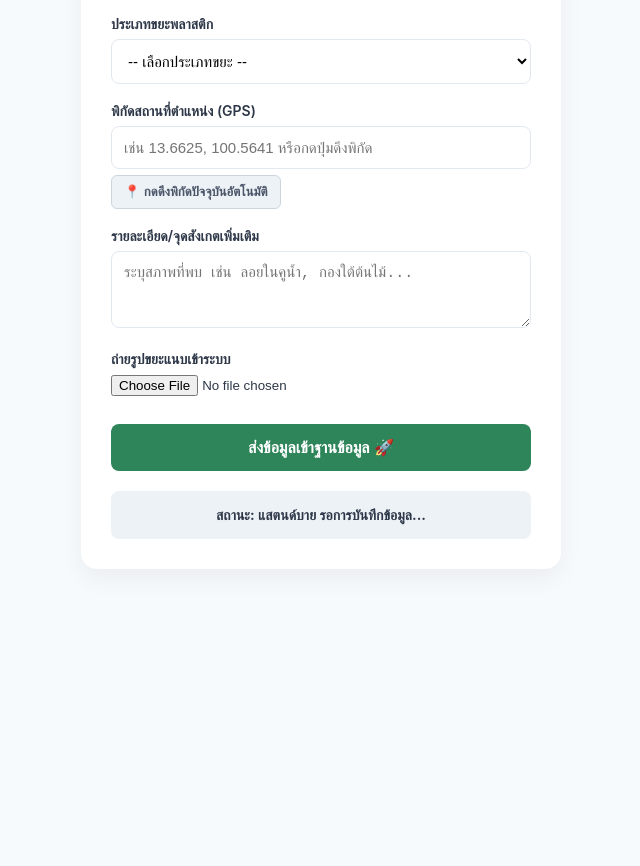
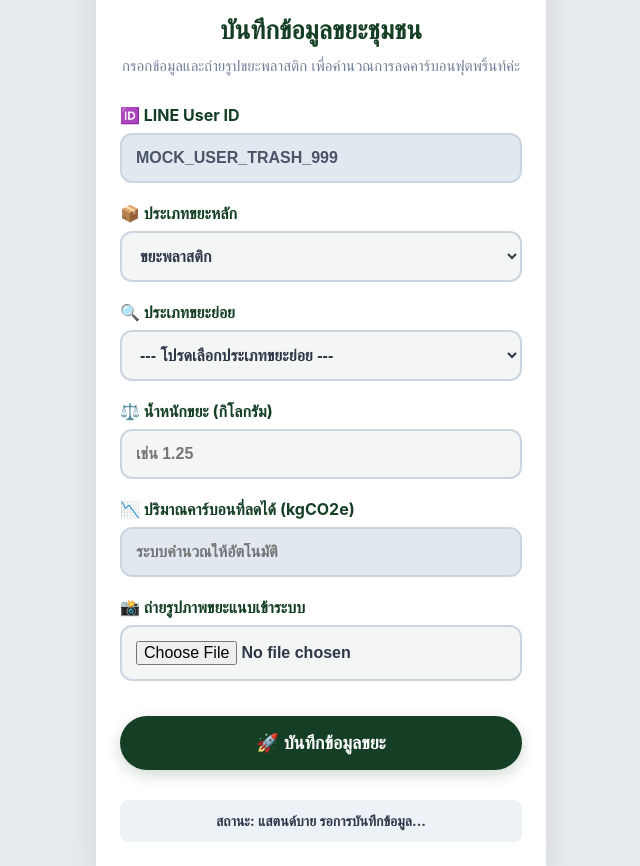
Before and after one commit to farngy/bangkachao_waste_liff, a plain HTML site: page wasterecord.html in a window 1280 px wide. Shown: the part 79-945 px from the top of the page, without its empty margins (319-959 px from the left). Before the commit the page ends 800 px from the top, so only its background shows below. Drawn offline with Linux system fonts and the light colour scheme.

Commit message:
Update wasterecord.html

```diff
--- a/wasterecord.html
+++ b/wasterecord.html
@@ -3,208 +3,301 @@
 <head>
     <meta charset="UTF-8">
     <meta name="viewport" content="width=device-width, initial-scale=1.0">
-    <title>ระบบบันทึกข้อมูลขยะพลาสติก - บางกะเจ้า</title>
+    <title>บันทึกข้อมูลขยะ - บัญชีขยะดิจิทัล</title>
+    <!-- ดึงระบบ LINE LIFF SDK (เผื่อพี่เปิดใช้ระบบผ่านไลน์สไตล์เดียวกับหน้าลงทะเบียน) -->
+    <script src="https://static.line-scdn.net/liff/edge/2/sdk.js"></script>
     <style>
         :root {
-            --primary: #2f855a;
-            --primary-hover: #22543d;
-            --bg: #f7fafc;
-            --card-bg: #ffffff;
-            --text: #2d3748;
+            --primary-dark: #143F24;     /* สีเขียวเข้มพรีเมียม */
+            --primary-green: #2f855a;    /* สีเขียวบันทึกขยะ */
+            --bg-light: #F4F6F5;         /* สีพื้นหลังขาวครีม */
+            --text-main: #2d3748;        /* สีตัวหนังสือหลัก */
         }
+
         body {
             font-family: -apple-system, BlinkMacSystemFont, "Segoe UI", Roboto, sans-serif;
-            background-color: var(--bg);
-            color: var(--text);
+            color: var(--text-main);
+            background-color: #e9ecef;
             margin: 0;
-            padding: 20px;
+            padding: 0;
             display: flex;
             justify-content: center;
+            align-items: flex-start;
+            min-height: 100vh;
         }
-        .container {
-            background: var(--card-bg);
-            padding: 30px;
-            border-radius: 16px;
-            box-shadow: 0 10px 25px rgba(0,0,0,0.05);
+
+        .phone-container {
             width: 100%;
-            max-width: 480px;
+            max-width: 450px;
+            min-height: 100vh;
+            background: #FFFFFF;
             box-sizing: border-box;
+            padding: 24px;
+            display: flex;
+            flex-direction: column;
+            box-shadow: 0 15px 35px rgba(0,0,0,0.1);
         }
+
+        .top-bar {
+            text-align: center;
+            padding-bottom: 16px;
+            border-bottom: 2px solid var(--bg-light);
+            margin-bottom: 25px;
+        }
+        .brand-name {
+            font-size: 22px;
+            font-weight: 800;
+            color: var(--primary-dark);
+        }
+
         h2 {
-            color: var(--primary);
-            margin-top: 0;
+            font-size: 26px;
+            color: var(--primary-dark);
+            margin: 0 0 10px 0;
+            font-weight: 800;
             text-align: center;
-            font-size: 22px;
         }
+        .sub-title {
+            font-size: 15px;
+            color: #718096;
+            text-align: center;
+            margin-bottom: 30px;
+        }
+
         .form-group {
-            margin-bottom: 18px;
+            margin-bottom: 20px;
             text-align: left;
         }
-        label {
+
+        .form-label {
             display: block;
-            margin-bottom: 6px;
+            font-size: 16px;
+            font-weight: 700;
+            color: var(--primary-dark);
+            margin-bottom: 8px;
+        }
+
+        .form-input, .form-select {
+            width: 100%;
+            box-sizing: border-box;
+            padding: 14px;
+            font-size: 16px;
             font-weight: 600;
-            font-size: 14px;
+            border: 2px solid #cbd5e0;
+            border-radius: 12px;
+            color: var(--text-main);
+            background-color: var(--bg-light);
         }
-        select, input[type="text"], textarea {
-            width: 100%;
-            padding: 12px;
-            border: 1px solid #e2e8f0;
-            border-radius: 8px;
-            font-size: 15px;
-            box-sizing: border-box;
-            background-color: #fff;
+        .form-input:focus, .form-select:focus {
+            outline: none;
+            border-color: var(--primary-dark);
+            background-color: #FFFFFF;
         }
-        select:focus, input:focus, textarea:focus {
-            outline: none;
-            border-color: var(--primary);
-            box-shadow: 0 0 0 3px rgba(47, 133, 90, 0.1);
+
+        .readonly-input {
+            background-color: #e2e8f0;
+            color: #4a5568;
+            cursor: not-allowed;
         }
-        .gps-btn {
-            background-color: #edf2f7;
-            color: #4a5568;
-            border: 1px solid #cbd5e0;
-            padding: 8px 12px;
-            font-size: 13px;
-            border-radius: 6px;
-            cursor: pointer;
-            margin-top: 6px;
-            font-weight: bold;
-        }
+
         .btn-submit {
-            background-color: var(--primary);
+            background-color: var(--primary-dark);
             color: white;
             border: none;
-            padding: 14px;
             width: 100%;
-            font-size: 16px;
+            padding: 16px;
+            font-size: 18px;
+            font-weight: 800;
+            border-radius: 35px;
+            cursor: pointer;
+            box-shadow: 0 5px 15px rgba(20, 63, 36, 0.2);
+            margin-top: 15px;
+            margin-bottom: 20px;
+        }
+        .btn-submit:disabled {
+            background-color: #a0aec0;
+            cursor: not-allowed;
+            box-shadow: none;
+        }
+
+        .status-report {
+            background: #edf2f7;
+            padding: 12px;
+            border-radius: 8px;
             font-weight: bold;
-            border-radius: 8px;
-            cursor: pointer;
+            font-size: 14px;
+            text-align: center;
             margin-top: 10px;
-            transition: background 0.2s;
         }
-        .btn-submit:hover { background-color: var(--primary-hover); }
-        .btn-submit:disabled { background-color: #cbd5e0; cursor: not-allowed; }
-        #statusReport {
-            margin-top: 20px;
-            padding: 15px;
-            background: #edf2f7;
-            border-radius: 8px;
-            font-size: 14px;
-            font-weight: bold;
-            text-align: center;
-            word-break: break-all;
-        }
+
+        .hidden { display: none !important; }
     </style>
 </head>
 <body>
 
-<div class="container">
-    <h2>🌳 บันทึกข้อมูลขยะชุมชน บางกะเจ้า</h2>
+<div class="phone-container">
+    <div class="top-bar">
+        <div class="brand-name">🌱 บัญชีขยะดิจิทัล</div>
+    </div>
 
-    <form id="trashForm" onsubmit="submitForm(event)">
+    <div id="formContainer">
+        <h2>บันทึกข้อมูลขยะชุมชน</h2>
+        <div class="sub-title">กรอกข้อมูลและถ่ายรูปขยะพลาสติก เพื่อคำนวณการลดคาร์บอนฟุตพริ้นท์ค่ะ</div>
+
+        <form id="trashForm" onsubmit="event.preventDefault(); submitTrashData();">
+
+            <!-- 1. คอลัมน์ A: LINE_User_ID -->
             <div class="form-group">
-            <label for="trashType">ประเภทขยะพลาสติก</label>
-            <select id="trashType" required>
-                <option value="">-- เลือกประเภทขยะ --</option>
-                <option value="ขวดพลาสติก PET">ขวดพลาสติก PET</option>
-                <option value="ถุงพลาสติก/ซองขนม">ถุงพลาสติก/ซองขนม</option>
-                <option value="แก้วพลาสติก/หลอด">แก้วพลาสติก/หลอด</option>
-                <option value="เศษโฟม">เศษโฟม</option>
-                <option value="อื่นๆ">ขยะพลาสติกประเภทอื่นๆ</option>
+                <label class="form-label">🆔 LINE User ID</label>
+                <input type="text" id="lineUserId" class="form-input readonly-input" readonly placeholder="กำลังดึงข้อมูล LINE ID...">
+            </div>
+
+            <!-- 2. คอลัมน์ C: ประเภทขยะหลัก -->
+            <div class="form-group">
+                <label class="form-label">📦 ประเภทขยะหลัก</label>
+                <select id="mainType" class="form-select" required>
+                    <option value="ขยะพลาสติก" selected>ขยะพลาสติก</option>
+                    <option value="ขยะอินทรีย์">ขยะอินทรีย์</option>
+                    <option value="ขยะรีไซเคิลอื่นๆ">ขยะรีไซเคิลอื่นๆ</option>
                 </select>
             </div>
 
+            <!-- 3. คอลัมน์ D: ประเภทขยะย่อย -->
             <div class="form-group">
-            <label for="location">พิกัดสถานที่ตำแหน่ง (GPS)</label>
-            <input type="text" id="location" placeholder="เช่น 13.6625, 100.5641 หรือกดปุ่มดึงพิกัด" required>
-            <button type="button" class="gps-btn" onclick="getLocation()">📍 กดดึงพิกัดปัจจุบันอัตโนมัติ</button>
+                <label class="form-label">🔍 ประเภทขยะย่อย</label>
+                <select id="subType" class="form-select" required onchange="calculateCarbon()">
+                    <option value="" disabled selected>--- โปรดเลือกประเภทขยะย่อย ---</option>
+                    <option value="ขวดพลาสติกใส (PET)">ขวดพลาสติกใส (PET)</option>
+                    <option value="ถุงพลาสติก/ซองขนม (LDPE/PP)">ถุงพลาสติก/ซองขนม (LDPE/PP)</option>
+                    <option value="แก้วพลาสติก/หลอด (PP/PS)">แก้วพลาสติก/หลอด (PP/PS)</option>
+                    <option value="ขวดพลาสติกขุ่น (HDPE)">ขวดพลาสติกขุ่น (HDPE)</option>
+                </select>
             </div>
 
+            <!-- 4. คอลัมน์ E: น้ำหนัก (กิโลกรัม) -->
             <div class="form-group">
-            <label for="description">รายละเอียด/จุดสังเกตเพิ่มเติม</label>
-            <textarea id="description" rows="3" placeholder="ระบุสภาพที่พบ เช่น ลอยในคูน้ำ, กองใต้ต้นไม้..."></textarea>
+                <label class="form-label">⚖️ น้ำหนักขยะ (กิโลกรัม)</label>
+                <input type="number" id="weight" class="form-input" step="0.01" min="0.01" placeholder="เช่น 1.25" required oninput="calculateCarbon()">
             </div>
 
+            <!-- 5. คอลัมน์ G: ปริมาณ Carbon (kgCO2e) -->
             <div class="form-group">
-            <label for="imageFile">ถ่ายรูปขยะแนบเข้าระบบ</label>
-            <input type="file" id="imageFile" accept="image/*" required>
+                <label class="form-label">📉 ปริมาณคาร์บอนที่ลดได้ (kgCO2e)</label>
+                <input type="number" id="carbonAmount" class="form-input readonly-input" step="0.001" readonly placeholder="ระบบคำนวณให้อัตโนมัติ">
             </div>
 
-        <button type="submit" class="btn-submit" id="submitBtn">ส่งข้อมูลเข้าฐานข้อมูล 🚀</button>
+            <!-- 6. คอลัมน์ F: ลิงก์รูปภาพ (ช่องเลือกไฟล์ถ่ายรูป) -->
+            <div class="form-group">
+                <label class="form-label">📸 ถ่ายรูปภาพขยะแนบเข้าระบบ</label>
+                <input type="file" id="imageFile" class="form-input" accept="image/*" required>
+            </div>
+
+            <button type="submit" class="btn-submit" id="submitBtn">🚀 บันทึกข้อมูลขยะ</button>
         </form>
-
-    <div id="statusReport">สถานะ: แสตนด์บาย รอการบันทึกข้อมูล...</div>
+        <div id="statusReport" class="status-report">สถานะ: แสตนด์บาย รอการบันทึกข้อมูล...</div>
+    </div>
 </div>
 
 <script>
-    // 🎯 เจาะจงลิงก์ท่อตรง: นำ URL ที่ได้จากการ Deploy ตัว Apps Script ล่าสุดมาวางสวมที่นี่แทนครับ
-    const WEB_APP_URL = "https://script.google.com/macros/s/AKfycbxMvlOCITbRiV_sPkHZtyO-X-l9sL03ZTy2I4lzaG-tVxauKJLcFO0ubb3ke8ZhA9lK/exec";
+    // 🎯 ใช้สคริปต์ท่อเดี่ยวตัวเดียวกับหน้า Register ที่ทำงานผ่านฉลุยเรียบร้อยแล้ว
+    const scriptUrl = "https://script.google.com/macros/s/AKfycbxMvlOCITbRiV_sPkHZtyO-X-l9sL03ZTy2I4lzaG-tVxauKJLcFO0ubb3ke8ZhA9lK/exec";
+    const LIFF_TRASH_ID = "2010255862-LZnK22cW"; // ใช้ LIFF ID เดียวกันหรือเปลี่ยนตามระบบจริงได้เลยครับ
+    let globalUserId = "MOCK_USER_TRASH_999";
 
-    // ฟังก์ชันดึงพิกัดจากมือถือ/คอมพิวเตอร์
-    function getLocation() {
-        const locationInput = document.getElementById('location');
-        if (navigator.geolocation) {
-            locationInput.value = "⏳ กำลังจับสัญญาณดาวเทียม...";
-            navigator.geolocation.getCurrentPosition(
-                function(position) {
-                    locationInput.value = position.coords.latitude + ", " + position.coords.longitude;
-                },
-                function(error) {
-                    alert("ไม่สามารถดึงพิกัดได้ กรุณาพิมพ์ระบุตำแหน่งเองครับ");
-                    locationInput.value = "";
-                }
-            );
+    // เริ่มทำงานระบบดึงโปรไฟล์ LINE
+    if (typeof liff !== 'undefined' && LIFF_TRASH_ID !== "") {
+        liff.init({ liffId: LIFF_TRASH_ID })
+            .then(async () => {
+                if (!liff.isLoggedIn()) {
+                    liff.login();
                 } else {
-            alert("อุปกรณ์นี้ไม่รองรับระบบ GPS ระบบพิกัดอัตโนมัติ");
+                    const profile = await liff.getProfile();
+                    if(profile && profile.userId) {
+                        globalUserId = profile.userId;
+                        document.getElementById('lineUserId').value = globalUserId;
                     }
                 }
+            })
+            .catch(err => {
+                console.error("LIFF โหลดล้มเหลว", err);
+                document.getElementById('lineUserId').value = globalUserId;
+            });
+    } else {
+        document.getElementById('lineUserId').value = globalUserId;
+    }
 
-    // ฟังก์ชันรวบรวมก้อนข้อมูลและส่งออกไปยังหลังบ้าน
-    function submitForm(event) {
-        event.preventDefault();
+    // 📉 ฟังก์ชันคำนวณค่าคาร์บอนฟุตพริ้นท์โดยอ้างอิงตามค่าสากลเบื้องต้น
+    function calculateCarbon() {
+        const weight = parseFloat(document.getElementById('weight').value) || 0;
+        const subType = document.getElementById('subType').value;
+        let emissionFactor = 0;
 
+        // อิงตามสูตรคำนวณการลดก๊าซเรือนกระจกเบื้องต้น (สามารถปรับตัวคูณได้ตามความต้องการครับ)
+        if (subType === "ขวดพลาสติกใส (PET)") {
+            emissionFactor = 2.15;
+        } else if (subType === "ถุงพลาสติก/ซองขนม (LDPE/PP)") {
+            emissionFactor = 1.85;
+        } else if (subType === "แก้วพลาสติก/หลอด (PP/PS)") {
+            emissionFactor = 1.90;
+        } else if (subType === "ขวดพลาสติกขุ่น (HDPE)") {
+            emissionFactor = 2.05;
+        }
+
+        const carbonSaved = weight * emissionFactor;
+        document.getElementById('carbonAmount').value = carbonSaved.toFixed(3);
+    }
+
+    // 🚀 ฟังก์ชันจัดรวมก้อนข้อมูลและแปลงภาพยิงตรงเข้าฐานข้อมูลกูเกิลชีท
+    function submitTrashData() {
         const btn = document.getElementById('submitBtn');
         const status = document.getElementById('statusReport');
         const fileInput = document.getElementById('imageFile');
 
-        btn.innerText = "⏳ กำลังส่งรูปภาพและข้อมูลขึ้นคลาวด์...";
+        if (fileInput.files.length === 0) {
+            alert("⚠️ กรุณาถ่ายภาพหรือเลือกรูปภาพขยะก่อนกดบันทึกค่ะ");
+            return;
+        }
+
+        btn.innerText = "⏳ กำลังส่งข้อมูลขยะและอัปโหลดภาพ...";
         btn.disabled = true;
-        status.innerText = "กำลังแปลงก้อนไฟล์รูปภาพและส่งสิทธิผ่านระบบความปลอดภัย...";
+        status.innerText = "กำลังแปลงไฟล์ภาพความละเอียดสูงและเชื่อมต่อเซิร์ฟเวอร์...";
 
         const file = fileInput.files[0];
         const reader = new FileReader();
 
         reader.onload = function(e) {
+            // แปลงก้อนไฟล์รูปภาพเป็น Base64
             const base64Data = e.target.result.split(',')[1];
 
-            // จัดการแพ็กข้อมูลลงใน FormData เพื่อยิงท่อแบบ POST เข้าหา Apps Script โดยตรง
             const formData = new FormData();
-            formData.append("trashType", document.getElementById('trashType').value);
-            formData.append("location", document.getElementById('location').value);
-            formData.append("description", document.getElementById('description').value);
+            formData.append("action", "trash"); // ส่ง Tag สับรางไปบอก Apps Script ว่าให้ลงแท็บบันทึกขยะ
+            formData.append("lineUserId", globalUserId);
+            formData.append("mainType", document.getElementById('mainType').value);
+            formData.append("subType", document.getElementById('subType').value);
+            formData.append("weight", document.getElementById('weight').value);
+            formData.append("carbonAmount", document.getElementById('carbonAmount').value);
             formData.append("imageData", base64Data);
             formData.append("imageMimeType", file.type);
 
-            fetch(WEB_APP_URL, {
+            // ยิงเข้าเซิร์ฟเวอร์ผ่านโหมดความปลอดภัยสูง
+            fetch(scriptUrl, {
                 method: "POST",
+                mode: "no-cors", // ใช้รูปแบบ no-cors ให้ทะลวงผ่านการป้องกันบล็อกของเบราว์เซอร์มือถือ
                 body: formData
             })
-            .then(res => res.json())
-            .then(data => {
-                if (data.status === "success") {
-                    status.innerHTML = `<span style="color:#2f855a;">${data.message}</span>`;
-                    document.getElementById('trashForm').reset(); // เคลียร์ฟอร์มให้ว่างพร้อมรับรอบถัดไป
-                } else {
-                    status.innerHTML = `<span style="color:#c53030;">❌ ล้มเหลว: ${data.message}</span>`;
-                }
-                btn.innerText = "ส่งข้อมูลเข้าฐานข้อมูล 🚀";
+            .then(() => {
+                status.innerHTML = "<span style='color:#143F24;'>🎉 บันทึกข้อมูลขยะและอัปโหลดรูปภาพลงแท็บสำเร็จเรียบร้อยแล้วค่ะ!</span>";
+                document.getElementById('trashForm').reset();
+                document.getElementById('lineUserId').value = globalUserId;
+                btn.innerText = "🚀 บันทึกข้อมูลขยะ";
                 btn.disabled = false;
+
+                alert("🎉 บันทึกข้อมูลขยะและรูปถ่ายเข้าฐานข้อมูลบางกะเจ้าสำเร็จแล้วค่ะ!");
             })
             .catch(err => {
-                status.innerHTML = `<span style="color:#c53030;">❌ เครือข่ายมีปัญหา: ${err.toString()}</span>`;
-                btn.innerText = "ส่งข้อมูลเข้าฐานข้อมูล 🚀";
+                console.error("Error:", err);
+                status.innerHTML = "<span style='color:#red;'>❌ เกิดข้อผิดพลาดเครือข่าย กรุณาลองใหม่อีกครั้ง</span>";
+                btn.innerText = "🚀 บันทึกข้อมูลขยะ";
                 btn.disabled = false;
             });
         };
@@ -212,6 +305,5 @@
         reader.readAsDataURL(file);
     }
 </script>
-
 </body>
 </html>
```
Lines whose indentation alone changed are shown as unchanged.
